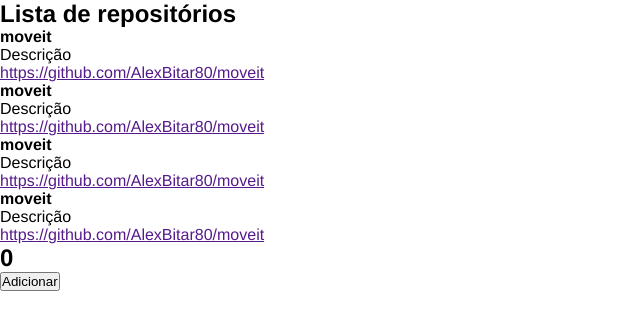
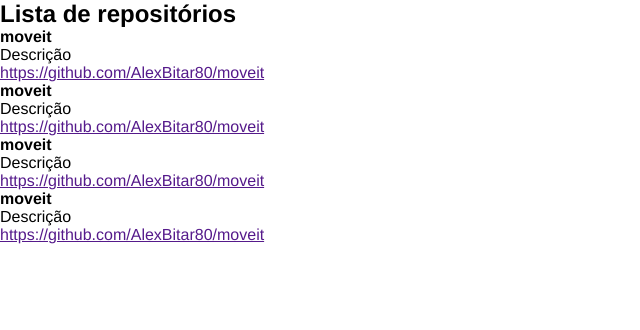
Before and after one commit to AlexBitar80/Ignite-github, a React app: page / in a window 1280 px wide. Shown: the top 330 px of the page, without its empty margins (0-640 px from the left). Built offline with nearby package versions, Linux system fonts and the light colour scheme.

Commit message:
"tarefa": removido o componente de contador

```diff
--- a/src/App.jsx
+++ b/src/App.jsx
@@ -1,12 +1,8 @@
-import { Counter } from './components/Counter';
 import { RepositoryList } from './components/RepositoryList'
 import './styles/global.scss';
 
 export function App() {
   return (
-    <>
-      <RepositoryList />
-      <Counter />
-    </>
+    <RepositoryList />
   )
 }
```
